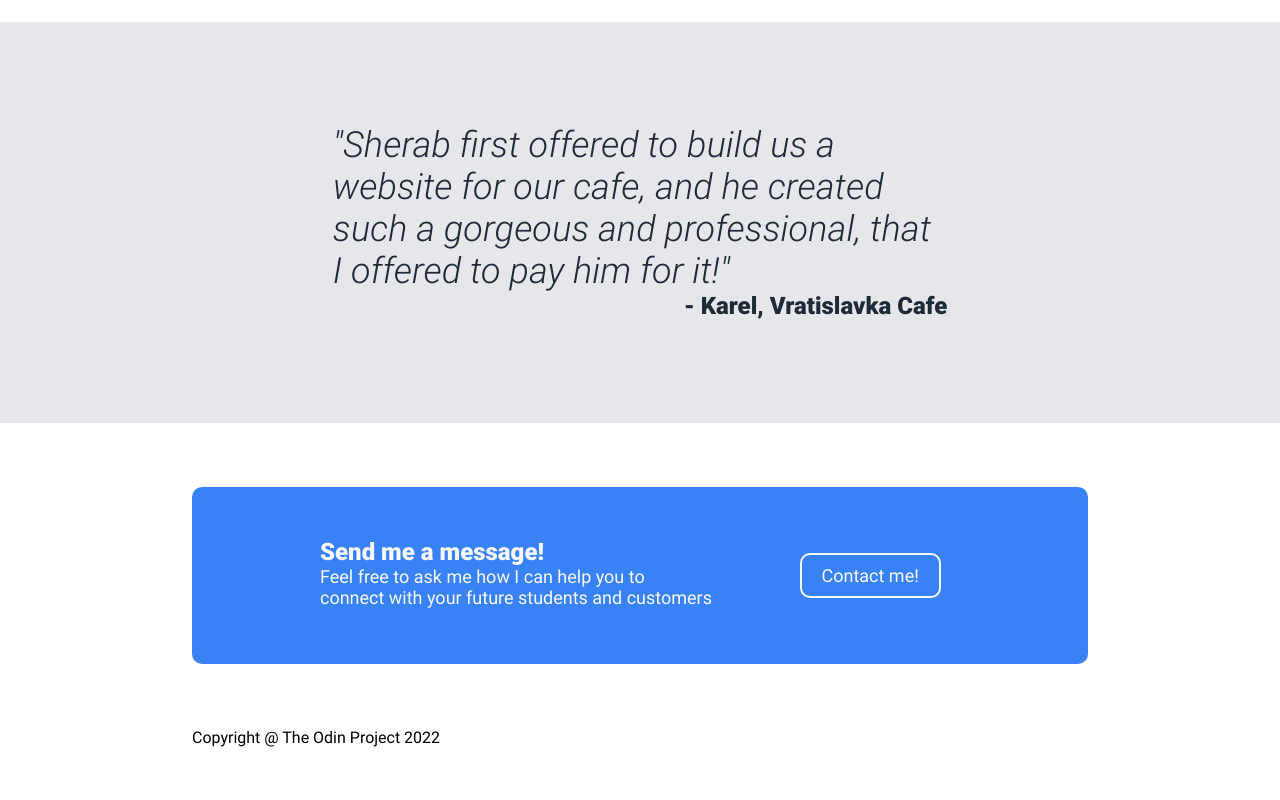
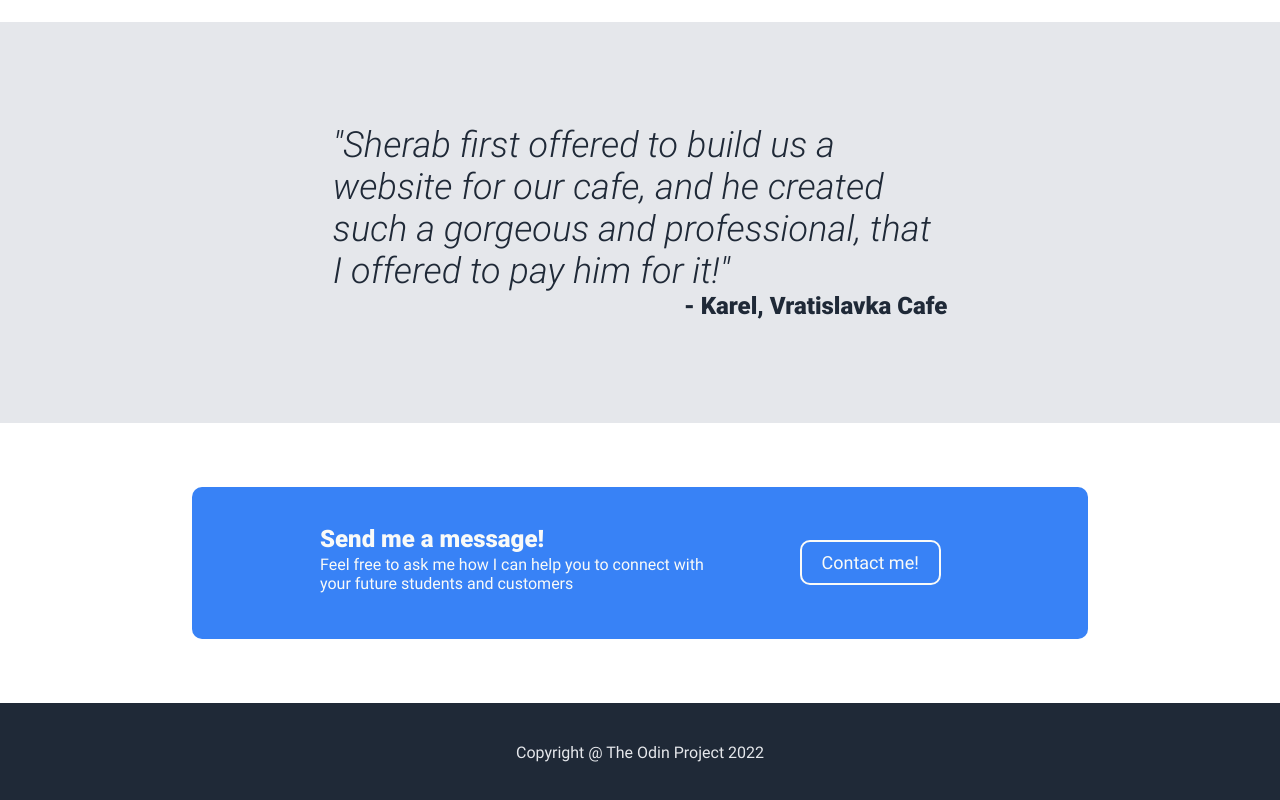
Before and after one commit to Sherab-Z/flexbox-landing-page, a website: page index.html in a window 1280 px wide. Shown: the part 1048-1848 px from the top of the page. Before the commit the page ends 1795 px from the top, so only its background shows below. Drawn offline with Linux system fonts and the light colour scheme.

Commit message:
Complete project, pass all A-B testing

```diff
--- a/style.css
+++ b/style.css
@@ -60,7 +60,8 @@ main,
 .testimonial,
 .cta-section,
 .cta-left,
-.cta-right {
+.cta-right,
+footer {
   display: flex;
   flex-direction: column;
   list-style: none;
@@ -162,6 +163,7 @@ header .topnav {
 
 .projects-section h2 {
   margin-bottom: 5%;
+  font-size: 32px;
 }
 
 /* Project cards */
@@ -219,7 +221,8 @@ header .topnav {
 .cta-section {
   flex: 1 0 auto;
   background-color: #3882f6;
-  padding: 4% 10%;
+  color: #f9faf8;
+  padding: 3% 10%;
   margin: 5% 15% 5% 15%;
   border-radius: 10px;
 }
@@ -235,22 +238,27 @@ header .topnav {
 }
 
 .cta-heading {
-  color: #f9faf8;
   font-size: 24px;
+  margin-bottom: 2px;
 }
 
 .cta-text {
-  color: #f9faf8;
-  font-size: 18px;
+  font-size: 16px;
   font-weight: extra-light;
 }
 
 .cta-btn {
-  border: 2px solid #f9faf8;
+  border: 2px solid;
 }
 
 /* FOOTER */
 
 footer {
+  height: 100px;
+  background-color: #1f2937;
+  color: #e5e7eb;
+}
 
+footer p {
+  margin: auto;
 }
```
